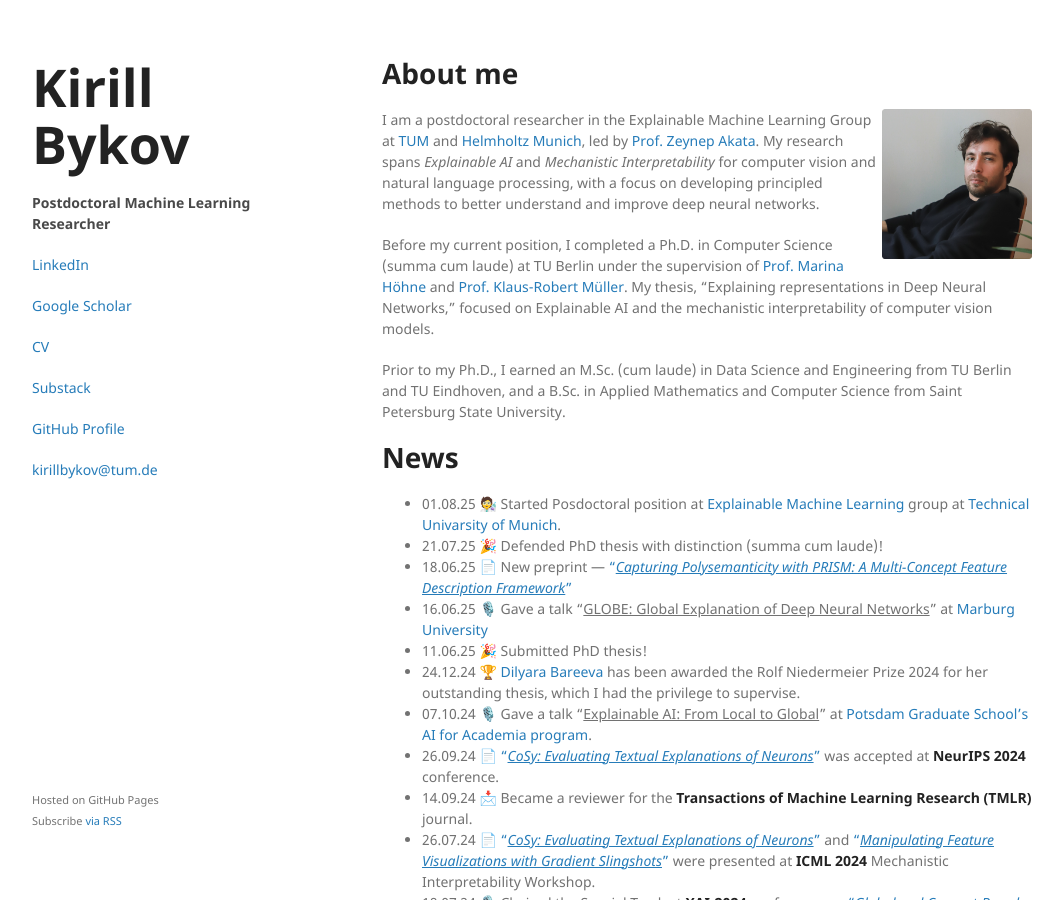
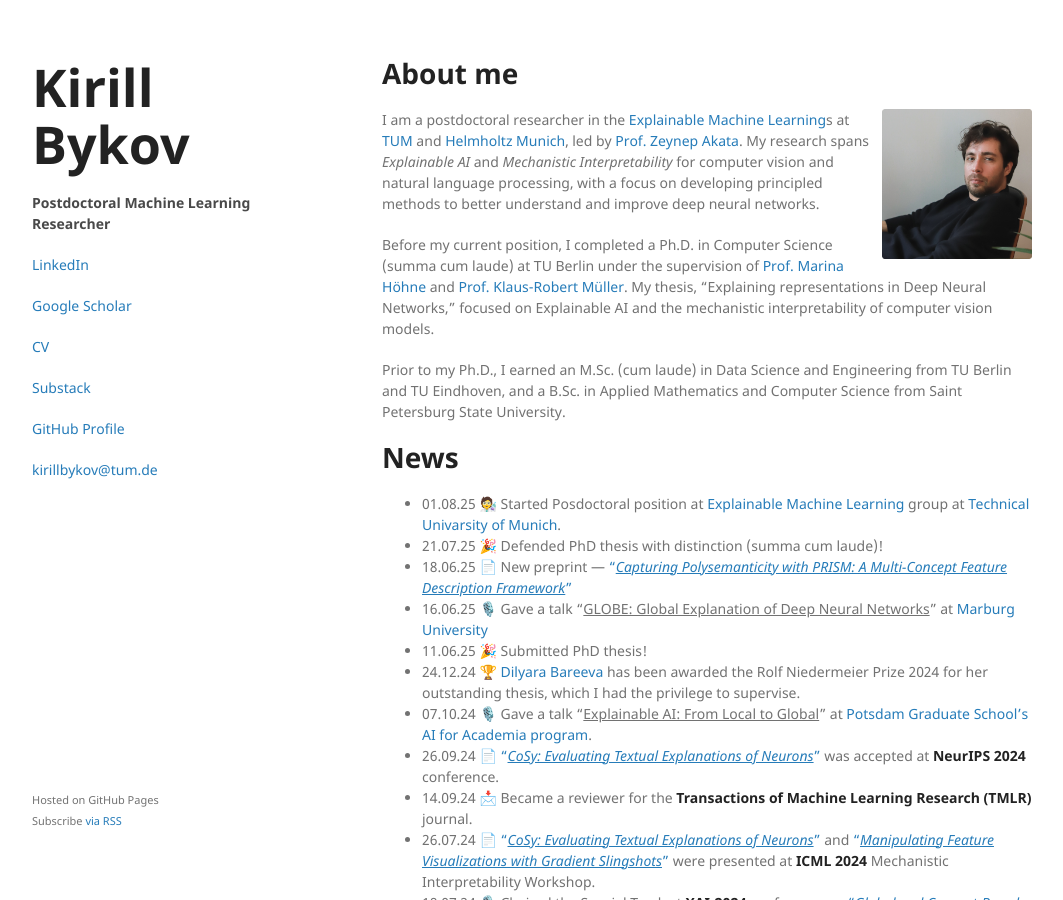
Before and after one commit to lapalap/lapalap.github.io, a Jekyll site: the page built from index.md, in a window 1280 px wide and 900 px high. Shown: the whole window, without its empty margins (108-1171 px from the left). Built offline with Jekyll 4.4.1, drawn with Linux system fonts in a browser that asks for light colours; our own code applies the rules of GitHub Pages for plain Markdown files.

Commit message:
update ✨

```diff
--- a/index.md
+++ b/index.md
@@ -7,7 +7,7 @@ layout: default
 <img src="https://github.com/lapalap/lapalap.github.io/blob/master/_data/images/myphoto.png?raw=true" alt="My Picture" style="float: right; margin-left: 5px; width: 150px;">
 
 
-I am a postdoctoral researcher in the Explainable Machine Learning Group at <a href="https://www.tum.de/">TUM</a> and <a href="https://www.helmholtz-munich.de/">Helmholtz Munich</a>, led by <a href="https://scholar.google.com/citations?user=jQl9RtkAAAAJ&hl=en">Prof. Zeynep Akata</a>. My research spans <em>Explainable AI</em> and <em>Mechanistic Interpretability</em> for computer vision and natural language processing, with a focus on developing principled methods to better understand and improve deep neural networks.
+I am a postdoctoral researcher in the <a href="https://www.eml-munich.de/">Explainable Machine Learning</a>s at <a href="https://www.tum.de/">TUM</a> and <a href="https://www.helmholtz-munich.de/">Helmholtz Munich</a>, led by <a href="https://scholar.google.com/citations?user=jQl9RtkAAAAJ&hl=en">Prof. Zeynep Akata</a>. My research spans <em>Explainable AI</em> and <em>Mechanistic Interpretability</em> for computer vision and natural language processing, with a focus on developing principled methods to better understand and improve deep neural networks.
 
 Before my current position, I completed a Ph.D. in Computer Science (summa cum laude) at TU Berlin under the supervision of <a href="https://scholar.google.de/citations?user=YwdAiikAAAAJ&hl=en">Prof. Marina Höhne</a> and <a href="https://scholar.google.com/citations?user=jplQac8AAAAJ&hl=en">Prof. Klaus-Robert Müller</a>. My thesis, “Explaining representations in Deep Neural Networks,” focused on Explainable AI and the mechanistic interpretability of computer vision models.
 
```
